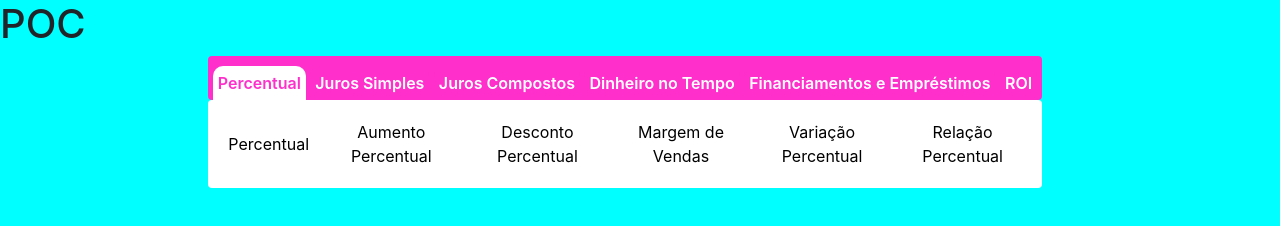
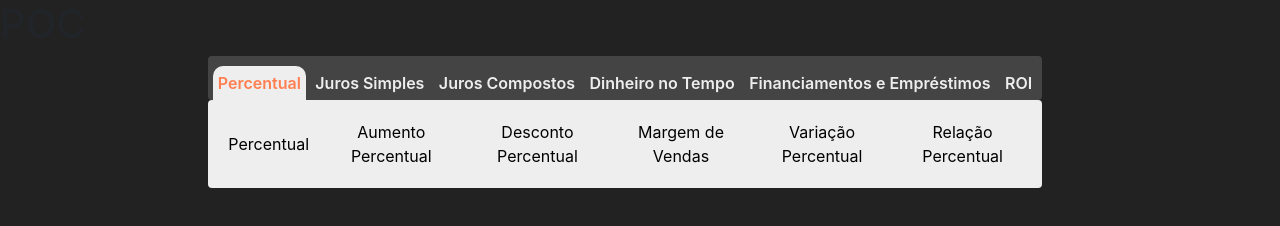
Before and after one commit to myckwilliam/POC-SPA, a plain HTML site: page index.html in a window 1280 px wide. Both pictures are taken after a click on the button "Percentual". Drawn offline with nearby package versions, Linux system fonts and the light colour scheme.

Commit message:
Update style.css

```diff
--- a/style.css
+++ b/style.css
@@ -3,7 +3,7 @@
 }
 
 body{
-    background-color: #00ffff;
+    background-color: #222;
     width: 100vw;
 }
 
@@ -22,40 +22,19 @@ body{
 .bot {
     border: none;
     text-decoration: none;
-    background-color: inherit;
+    background-color: transparent;
     padding: 10px;
+    border-radius: 5px;
+    transition: all 0.4s ease;
 }
 
-.active {
-    background-color: rgb(255, 47, 203);
-    color: white;
+.active, .bot:focus, .bot:hover {
+    background-color: coral;
+    color: #eee;
+    outline: none;
 }
 
 
-@keyframes anim {
-    0% {
-        background-color: inherit;
-        color: black
-    }
-    100% {
-        background-color: rgb(255, 47, 203);
-        color: white;
-    }
-}
-
-.bot {
-    border-radius: 5px;
-}
-
-.bot:hover{
-    animation: anim 0.5s forwards;
-}
-
-.bot:focus {
-    outline: none;
-    background-color: rgb(255, 47, 203);
-    color: white;
-}
 
 .btn-group{
     justify-content: space-evenly;
@@ -63,7 +42,7 @@ body{
 
 .groups {
     padding: 10px 0 0 0;
-    background-color: rgb(255, 47, 203);
+    background-color: #444;
     border: none;
     box-shadow: none;
 }
@@ -71,33 +50,23 @@ body{
 .operations {
     border: none;
     box-shadow: none;
+    background-color: #eee;
 }
 
 .ot {
-    color: white;
-    background-color: rgb(255, 47, 203);
+    color: #eee;
+    background-color: transparent;
     border: none;
     padding: 5px;
+    font-size: 1rem;
     border-radius: 10px 10px 0 0;
     font-weight: 600;
 
 }
 
-.ot:hover {
-    color:rgb(255, 47, 203);
-    background-color: white;
+.ot:hover, .ot:focus, .altActive {
+    color:coral;
+    background-color: #eee;
     outline: none;
 
 }
-
-.ot:focus {
-    color:rgb(255, 47, 203);
-    background-color: white;
-    outline: none;
-
-}
-
-.altActive {
-    background-color: white;
-    color:rgb(255, 47, 203)
-}
```
